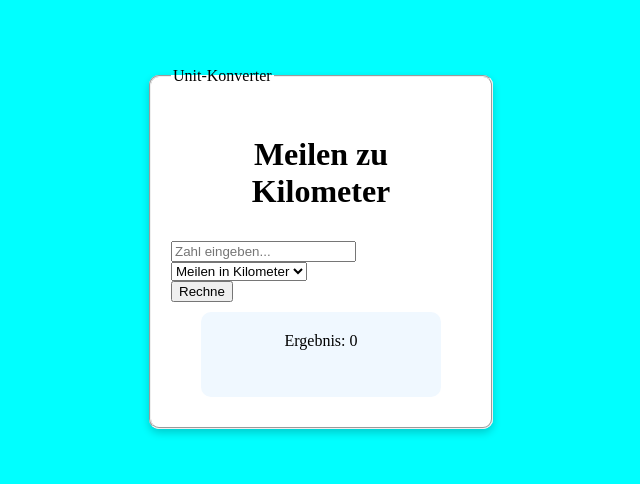
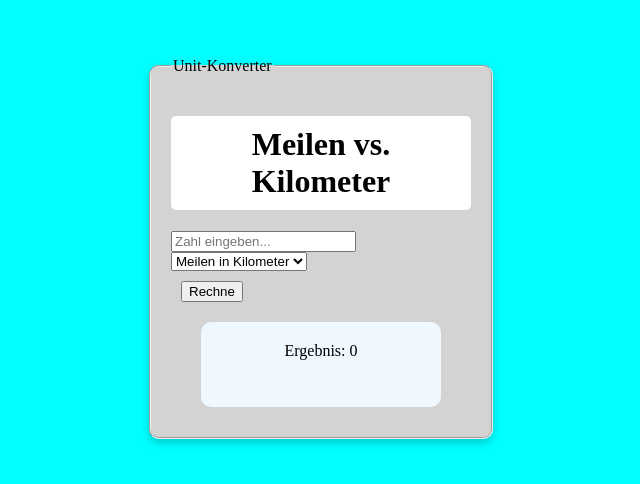
Before and after one commit to TripleCore-ACS/UnitConverter, a website: page index.html in a window 1280 px wide. Shown: the part 172-656 px from the top of the page, without its empty margins (319-959 px from the left). Drawn offline with Linux system fonts and the light colour scheme.

Commit message:
Version 1.1.1

```diff
--- a/index.html
+++ b/index.html
@@ -11,13 +11,13 @@
         <form>
             <fieldset>
                 <legend>Unit-Konverter</legend>
-                <h1>Meilen zu Kilometer</h1><br>
+                <h1>Meilen vs. Kilometer</h1><br>
                 <input type="number" placeholder="Zahl eingeben..." id="userInput">
                 <select name="select" id="unit">
                     <option value="milesToKm">Meilen in Kilometer</option>
                     <option value="kmToMiles">Kilometer in Meilen</option>
                 </select><br>
-                <button onclick="convert(event)">Rechne</button>
+                <button id="b1" onclick="convert(event)">Rechne</button>
                 <p>Ergebnis: <span id="resultElement">0</span></p>
                 <script src="src/script.js"></script>
                 <!--<script src="dist/script.min.js" defer></script>--->
--- a/src/style.css
+++ b/src/style.css
@@ -9,7 +9,7 @@ body {
 }
 
 fieldset {
-    background-color: white;
+    background-color: lightgrey;
     padding: 20px;
     border-radius: 10px;
     box-shadow: 0 4px 8px rgba(0, 0, 0, 0.2);
@@ -34,3 +34,7 @@ p {
   margin: 10px auto;
   text-align: center;
 }
+
+#b1 {
+margin: 10px;
+}
```
